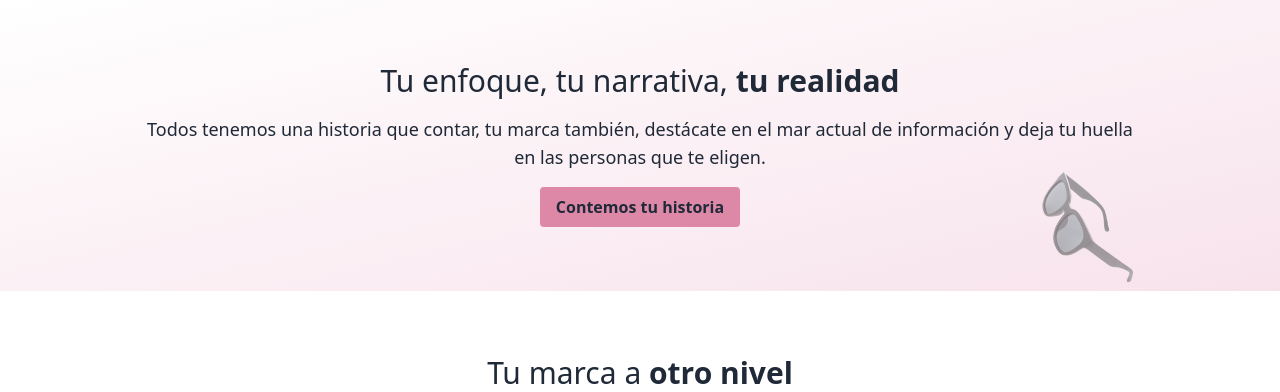
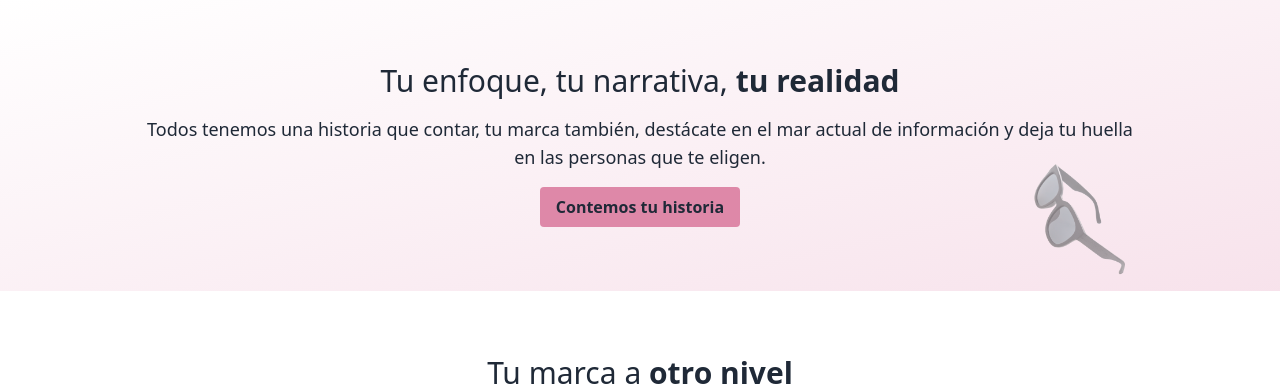
Before and after one commit to ecorgniali-dev/fixusconsultant, a PHP site: page / in a window 1280 px wide. Shown: the part 913-1305 px from the top of the page. Run offline with PHP 8.4, Linux system fonts and the light colour scheme; some libraries are stand-ins or nearby versions.

Commit message:
styles: modifica posición sunglasses

```diff
--- a/index.php
+++ b/index.php
@@ -79,7 +79,7 @@
             <p class="text-base text-center mb-4 md:text-lg">Todos tenemos una historia que contar, tu marca también, destácate en el mar actual de información y deja tu huella en las personas que te eligen.
             </p>
             <a href="https://wa.me/54XXXXXXXXXXX" target="_blank" class="hover:bg-kobi-500 transition-colors duration-300 font-bold bg-kobi-400 py-2 px-4 rounded">Contemos tu historia</a>
-            <div class="absolute -bottom-14 right-2">
+            <div class="absolute -bottom-12 -right-8 md:right-4">
                 <img class="w-28" src="./img/sunglasses.png" alt="sunglasses">
             </div>
         </div>
```
